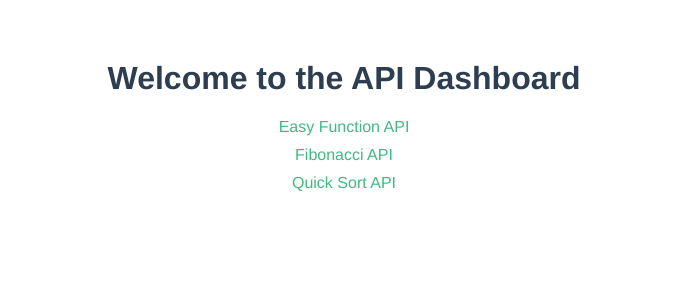
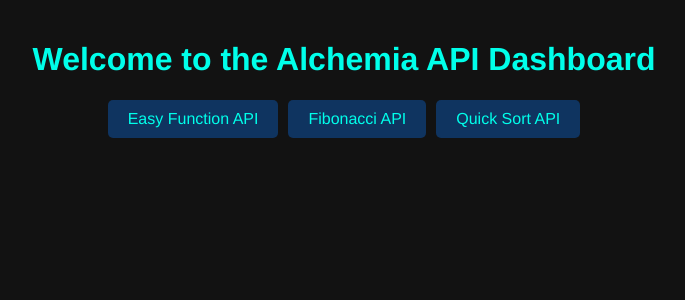
Before and after one commit to JacobD2001/AlchemiaLabs_ex, a Vue app in the folder client/: page /home in a window 1280 px wide. Shown: the top 300 px of the page, without its empty margins (296-981 px from the left). Built offline with nearby package versions, Linux system fonts and the light colour scheme.

Commit message:
global styling and styling added

```diff
--- a/client/src/App.vue
+++ b/client/src/App.vue
@@ -6,18 +6,10 @@
 
 <script>
 export default {
-  name: 'App',
-  // No need to import or declare components here since routing handles component rendering
-}
+  name: "App",
+};
 </script>
 
 <style>
-#app {
-  font-family: Avenir, Helvetica, Arial, sans-serif;
-  -webkit-font-smoothing: antialiased;
-  -moz-osx-font-smoothing: grayscale;
-  text-align: center;
-  color: #2c3e50;
-  margin-top: 60px;
-}
+  /* Style as needed */
 </style>
--- a/client/src/assets/global.css
+++ b/client/src/assets/global.css
@@ -0,0 +1,61 @@
+body {
+    font-family: Avenir, Helvetica, Arial, sans-serif;
+    background-color: #121212;
+    color: #00ffea;
+    margin: 0;
+    padding: 20px;
+    box-sizing: border-box;
+    text-align: center;
+  }
+
+  h1, h2 {
+    color: #00ffea;
+  }
+
+  .form-container {
+    width: 30%;
+    margin: 0 auto;
+  }
+
+  input[type="number"], input[type="text"] {
+    width: 100%;
+    padding: 10px;
+    margin: 10px 0;
+    display: block;
+  }
+
+  button {
+    width: 60%;
+    padding: 10px;
+    margin: 20px auto;
+    display: block;
+    background-color: #0f3460;
+    color: #00ffea;
+    border: none;
+    border-radius: 4px;
+    cursor: pointer;
+    transition: background-color 0.3s ease;
+  }
+
+  button:hover {
+    background-color: #1a1a2e;
+  }
+
+  .result-display {
+    margin: 20px auto;
+    padding: 15px;
+    border-radius: 8px;
+    border: 1px solid #00ffea;
+    background-color: rgba(0, 255, 234, 0.1);
+    color: #00ffea;
+    width: 80%;
+    max-width: 600px;
+    box-shadow: 0 4px 6px rgba(0, 0, 0, 0.2);
+    text-align: center;
+    font-size: 1.2rem;
+    transition: all 0.3s ease;
+  }
+
+  .result-display:hover {
+    background-color: rgba(0, 255, 234, 0.2);
+  }
--- a/client/src/views/EasyFunction.vue
+++ b/client/src/views/EasyFunction.vue
@@ -1,10 +1,13 @@
 <template>
   <div class="easy-function">
     <h1>Easy Function</h1>
-    <input v-model="num1" type="number" placeholder="Enter number 1" />
-    <input v-model="num2" type="number" placeholder="Enter number 2" />
-    <button @click="callEasyFunction">Calculate Sum</button>
-    <div v-if="sum !== null">Sum: {{ sum }}</div>
+    <h2>Calculate the sum of two integer numbers</h2>
+    <div class="form-container">
+      <input v-model="num1" type="number" placeholder="Enter number 1" />
+      <input v-model="num2" type="number" placeholder="Enter number 2" />
+      <button @click="callEasyFunction">Calculate Sum</button>
+    </div>
+    <div v-if="sum !== null" class="result-display">Sum: {{ sum }}</div>
   </div>
 </template>
 
--- a/client/src/views/Fibo.vue
+++ b/client/src/views/Fibo.vue
@@ -1,9 +1,18 @@
 <template>
   <div class="fibo">
     <h1>Fibonacci</h1>
-    <input v-model="num" type="number" placeholder="Enter index of fibonacci number" />
-    <button @click="callFibo">Calculate Fibonacci</button>
-    <div v-if="fibo !== null">Fibonacci: {{ fibo }}</div>
+    <h2>Calculate the nth Fibonacci number</h2>
+    <div class="form-container">
+      <input
+        v-model="num"
+        type="number"
+        placeholder="Enter index of fibonacci number"
+      />
+      <button @click="callFibo">Calculate Fibonacci</button>
+    </div>
+    <div v-if="fibo !== null" class="result-display">
+      Fibonacci number: {{ fibo }}
+    </div>
   </div>
 </template>
 
--- a/client/src/views/Home.vue
+++ b/client/src/views/Home.vue
@@ -1,11 +1,11 @@
 <template>
   <div class="home">
-    <h1>Welcome to the API Dashboard</h1>
+    <h1>Welcome to the Alchemia API Dashboard</h1>
     <nav>
       <ul>
-        <li><router-link to="/easyfunction">Easy Function API</router-link></li>
-        <li><router-link to="/fibo">Fibonacci API</router-link></li>
-        <li><router-link to="/quicksort">Quick Sort API</router-link></li>
+        <li><router-link to="/easyfunction" class="api-button">Easy Function API</router-link></li>
+        <li><router-link to="/fibo" class="api-button">Fibonacci API</router-link></li>
+        <li><router-link to="/quicksort" class="api-button">Quick Sort API</router-link></li>
       </ul>
     </nav>
   </div>
@@ -21,12 +21,24 @@ export default {
 ul {
   list-style-type: none;
   padding: 0;
+  display: flex;
+  justify-content: center;
+  gap: 10px;
 }
-li {
-  margin: 10px 0;
+
+.api-button {
+  display: inline-block;
+  background-color: #0f3460;
+  color: #00ffea;
+  text-decoration: none;
+  padding: 10px 20px;
+  border-radius: 5px;
+  border: none;
+  cursor: pointer;
+  transition: background-color 0.3s ease;
 }
-a {
-  text-decoration: none;
-  color: #42b983;
+
+.api-button:hover {
+  background-color: #1a1a2e;
 }
 </style>
--- a/client/src/views/QuickSort.vue
+++ b/client/src/views/QuickSort.vue
@@ -1,13 +1,18 @@
 <template>
   <div class="quick-sort">
     <h1>Quick Sort</h1>
+    <h2>Sort an array of numbers in ascending order</h2>
+    <div class="form-container">
       <input
         v-model="arr"
         type="text"
         placeholder="Enter numbers separated by commas (e.g., 3,1,4)"
       />
       <button @click="callQuickSort">Sort</button>
-    <div v-if="sortedArr !== null">Sorted Array: {{ sortedArr }}</div>
+    </div>
+    <div v-if="sortedArr !== null" class="result-display">
+      Sorted Array: {{ sortedArr }}
+    </div>
   </div>
 </template>
 
```
Lines whose indentation alone changed are shown as unchanged.
